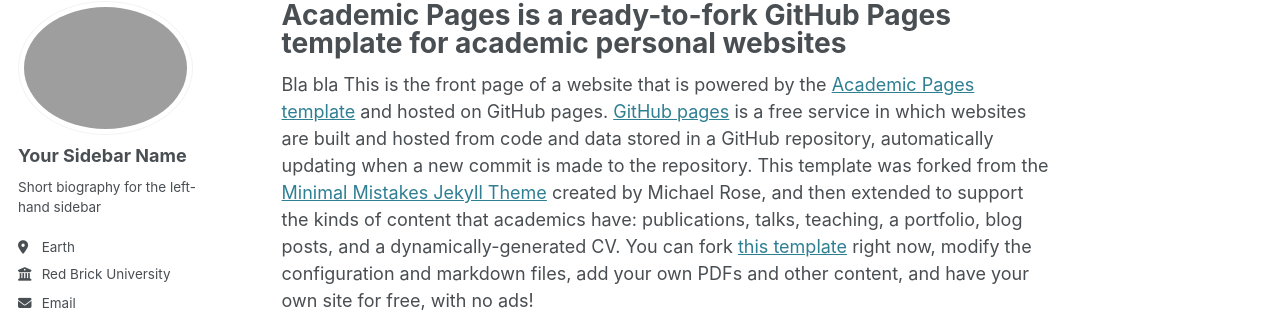
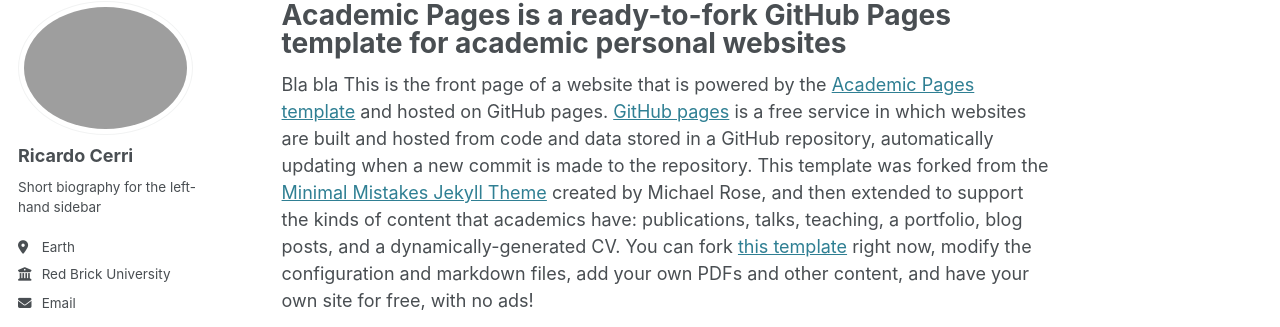
Before and after one commit to rcerri/rcerri, a Jekyll site: the page built from _pages/about.md, in a window 1280 px wide. Shown: the part 105-432 px from the top of the page. Built offline with Jekyll 4.4.1, drawn with Linux system fonts in a browser that asks for light colours; some web fonts are replaced.

Commit message:
Update _config.yml

```diff
--- a/_config.yml
+++ b/_config.yml
@@ -22,7 +22,7 @@ repository               : "academicpages/academicpages.github.io"
 author:
   # Biographic information
   avatar           : "my_photo.png"
-  name             : "Your Sidebar Name"
+  name             : "Ricardo Cerri"
   pronouns         : # example: "she/her"
   bio              : "Short biography for the left-hand sidebar"
   location         : "Earth"
```
